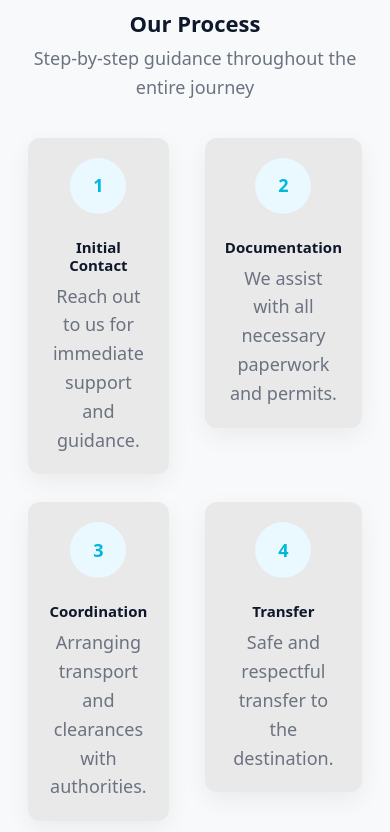
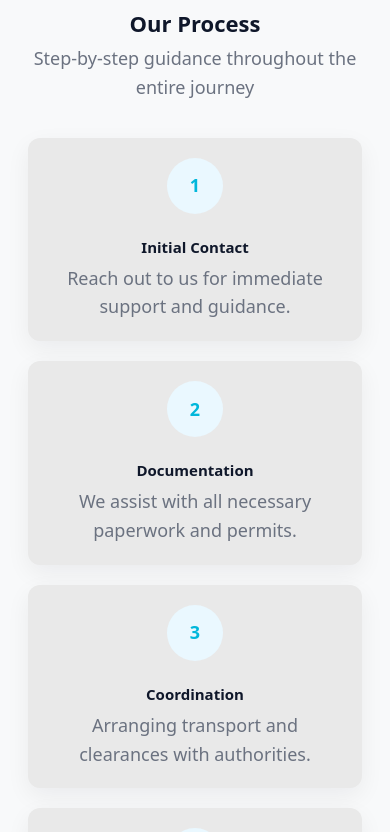
Before and after one commit to Humancare11/HMR, a React (Vite) app: page /transfer-by-mode/road in a window 390 px wide. Shown: the part 2000-2832 px from the top of the page. Built offline with nearby package versions, Linux system fonts and the light colour scheme.

Commit message:
Update the road page

```diff
--- a/src/pages/road.css
+++ b/src/pages/road.css
@@ -232,7 +232,7 @@
   .hc-road-process-section {
     padding: 40px 16px;
   }
-  .hc-airoad-grid {
+  .hc-road-grid {
     grid-template-columns: 1fr;
     gap: 20px;
   }
```
